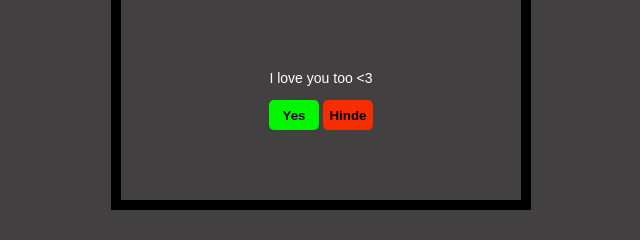
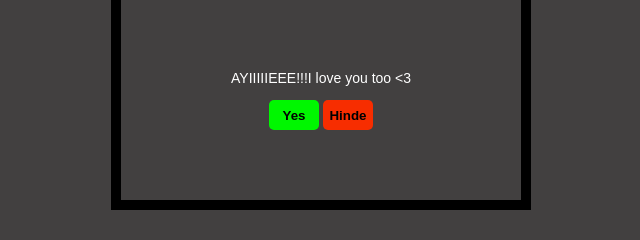
Before and after one commit to Deynnnn/Hello-Crush, a plain HTML site: page index.html in a window 1280 px wide. Both pictures are taken after a click on the button "Yes". Shown: the part 260-500 px from the top of the page, 319-959 px from the left. Drawn offline with Linux system fonts and the light colour scheme.

Commit message:
Commit changes

```diff
--- a/index.html
+++ b/index.html
@@ -65,7 +65,7 @@
         noBtn.style.transform = "translate("+rand+"px, "+rand2+"px)";
     });
     yesBtn.addEventListener("click", ()=>{
-        ques.innerHTML = "I love you too <3"
+        ques.innerHTML = "AYIIIIIEEE!!!I love you too <3"
     });
 </script>
 </html>
```
